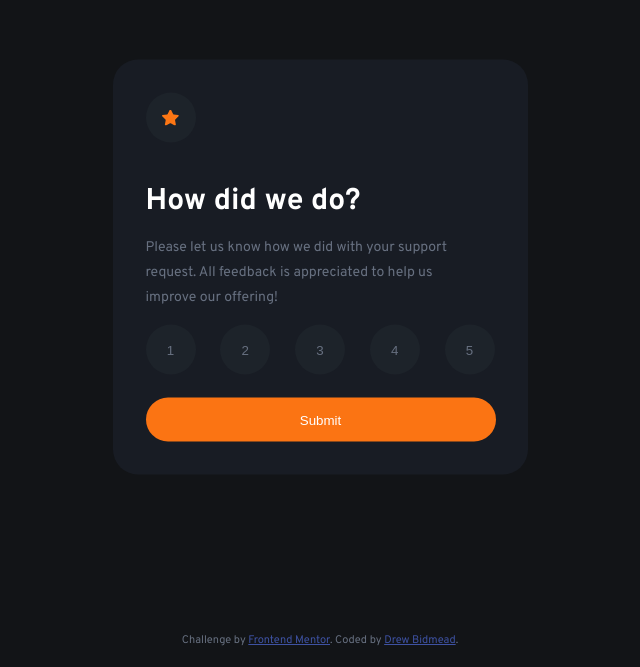
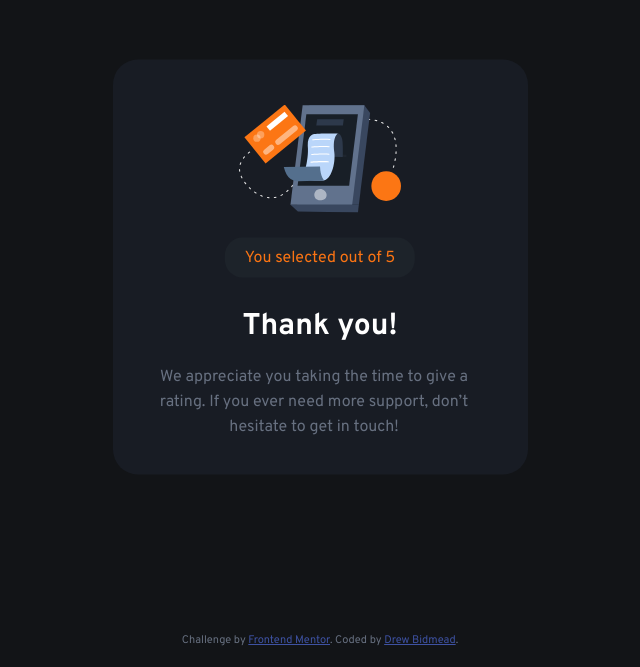
Before and after one commit to dbidmead/rating-component, a plain HTML site: page index.html in a window 1280 px wide. Shown: the part 133-800 px from the top of the page, without its empty margins (320-960 px from the left). Drawn offline with Linux system fonts and the light colour scheme.

Commit message:
Styled thank you component

```diff
--- a/index.html
+++ b/index.html
@@ -14,11 +14,13 @@
 
   <!-- Rating Component -->
 
-  <div class="rating-container">
+  <div class="container" id="rating-container">
     <div class="star">
       <img src="./images/icon-star.svg" alt="star">
     </div>
-    <h1 class="rating-title">How did we do?</h1>
+    <div class="rating-header">
+      <h1 class="rating-title">How did we do?</h1>
+    </div>
     <p class="rating-txt">Please let us know how we did with your support request. All feedback is appreciated
       to help us improve our offering!</p>
     <div class="rating-options">
@@ -34,16 +36,18 @@
 
   <!-- Thank You Component -->
 
-  <div class="thank-you-container">
+  <div class="container" id="thank-you-container">
     <div class="thank-you-img">
       <img src="./images/illustration-thank-you.svg" alt="thank you">
     </div>
     <div class="rating-report">
       You selected <!-- Add rating here --> out of 5
     </div>
-    <h1>Thank you!</h1>
-    <p>We appreciate you taking the time to give a rating. If you ever need more support,
-      don’t hesitate to get in touch!</p>
+    <div class="thank-you-header">
+      <h1>Thank you!</h1>
+    </div>
+    <div class="thank-you-message">We appreciate you taking the time to give a rating. If you ever need more support,
+      don’t hesitate to get in touch!</div>
   </div>
 
   <div class="attribution">
--- a/styles.css
+++ b/styles.css
@@ -16,7 +16,7 @@ body {
     font-family: "Overpass";
 }
 
-.rating-container {
+.container {
     background-color: var(--color-container);
     width: 415px;
     height: 415px;
@@ -42,8 +42,11 @@ body {
 
 h1 {
     color: white;
+    font-size: 30px;
+}
+
+.rating-header {
     margin-left: 33px;
-    font-size: 30px;
 }
 
 .rating-title {
@@ -110,11 +113,47 @@ p {
     cursor: pointer;
 }
 
-.thank-you-container {
-    background-color: var(--color-container);
+#rating-container {
     display: none;
 }
 
+#thank-you-container {
+    background-color: var(--color-container);
+    /* display: none; */
+}
+
+.thank-you-img {
+    display: flex;
+    justify-content: center;
+    margin-top: 45px;
+}
+
+.rating-report {
+    color: var(--color-orange);
+    text-align: center;
+    background-color: var(--color-circle);
+    padding: 10px 20px;
+    border-radius: 18px;
+    margin-top: 25px;
+    margin-left: 50%;
+    transform: translateX(-50%);
+    width: fit-content;
+}
+
+.thank-you-header {
+    display: flex;
+    justify-content: center;
+    padding-top: 10px;
+}
+
+.thank-you-message {
+    text-align: center;
+    color: var(--color-text);
+    margin-left: 33px;
+    margin-right: 45px;
+    font-size: 16px;
+    line-height: 25px;
+}
 
 
 
```
